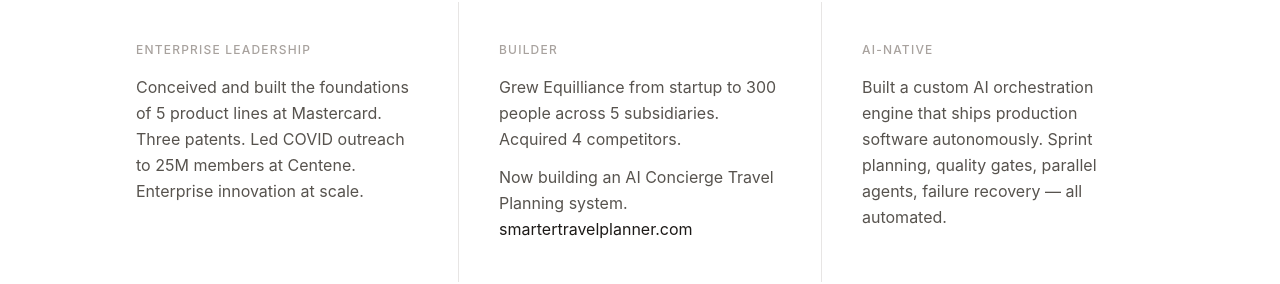
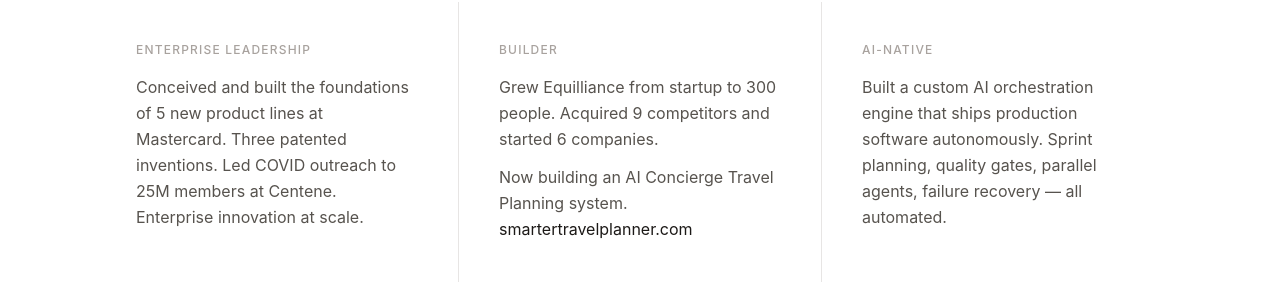
Before and after one commit to email-debug/timmattingly, a Next.js app in the folder website/: page / in a window 1280 px wide. Shown: the part 878-1162 px from the top of the page. Built offline with nearby package versions, Linux system fonts and the light colour scheme.

Commit message:
fix: Enterprise Leadership and Builder text updated on homepage

```diff
--- a/website/src/app/page.tsx
+++ b/website/src/app/page.tsx
@@ -86,14 +86,14 @@
           <div className="bg-white p-10">
             <p className="text-xs font-medium text-stone-400 tracking-widest uppercase mb-4">Enterprise Leadership</p>
             <p className="text-base text-stone-600 leading-relaxed">
-              Conceived and built the foundations of 5 product lines at Mastercard. Three patents.
+              Conceived and built the foundations of 5 new product lines at Mastercard. Three patented inventions.
               Led COVID outreach to 25M members at Centene. Enterprise innovation at scale.
             </p>
           </div>
           <div className="bg-white p-10">
             <p className="text-xs font-medium text-stone-400 tracking-widest uppercase mb-4">Builder</p>
             <p className="text-base text-stone-600 leading-relaxed mb-3">
-              Grew Equilliance from startup to 300 people across 5 subsidiaries. Acquired 4 competitors.
+              Grew Equilliance from startup to 300 people. Acquired 9 competitors and started 6 companies.
             </p>
             <p className="text-base text-stone-600 leading-relaxed">
               Now building an AI Concierge Travel Planning system.{' '}
```
